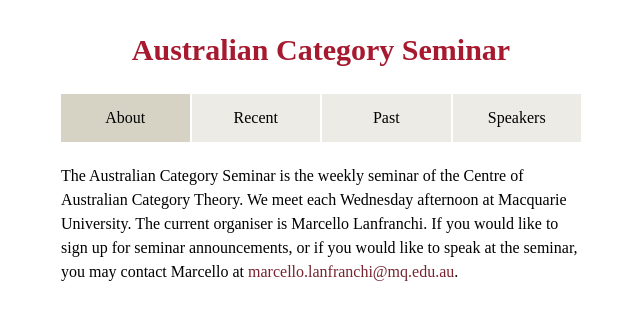
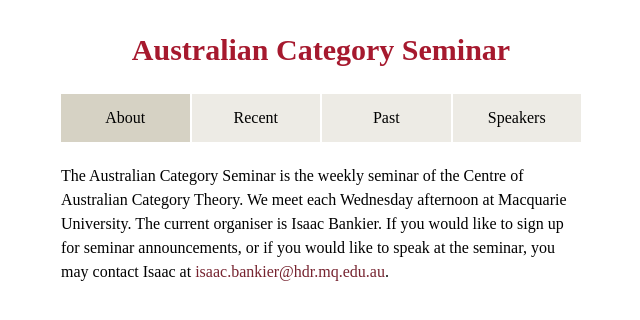
Before and after one commit to Centre-of-Australian-Category-Theory/seminar, a SvelteKit app: page / in a window 1280 px wide. Shown: the top 320 px of the page, without its empty margins (319-959 px from the left). Built offline with nearby package versions, Linux system fonts and the light colour scheme.

Commit message:
Change organiser

```diff
--- a/src/routes/+page.svelte
+++ b/src/routes/+page.svelte
@@ -2,8 +2,8 @@
   The Australian Category Seminar is the weekly seminar of the
   Centre of Australian Category Theory. We meet each Wednesday
   afternoon at Macquarie University. The current organiser is
-  Marcello Lanfranchi. If you would like to sign up for seminar
+  Isaac Bankier. If you would like to sign up for seminar
   announcements, or if you would like to speak at the seminar, you
-  may contact Marcello at
-  <a class="hover:text-red text-deep-red" href="mailto:marcello.lanfranchi@mq.edu.au">marcello.lanfranchi@mq.edu.au</a>.
+  may contact Isaac at
+  <a class="hover:text-red text-deep-red" href="mailto:isaac.bankier@hdr.mq.edu.au">isaac.bankier@hdr.mq.edu.au</a>.
 </div>
```
